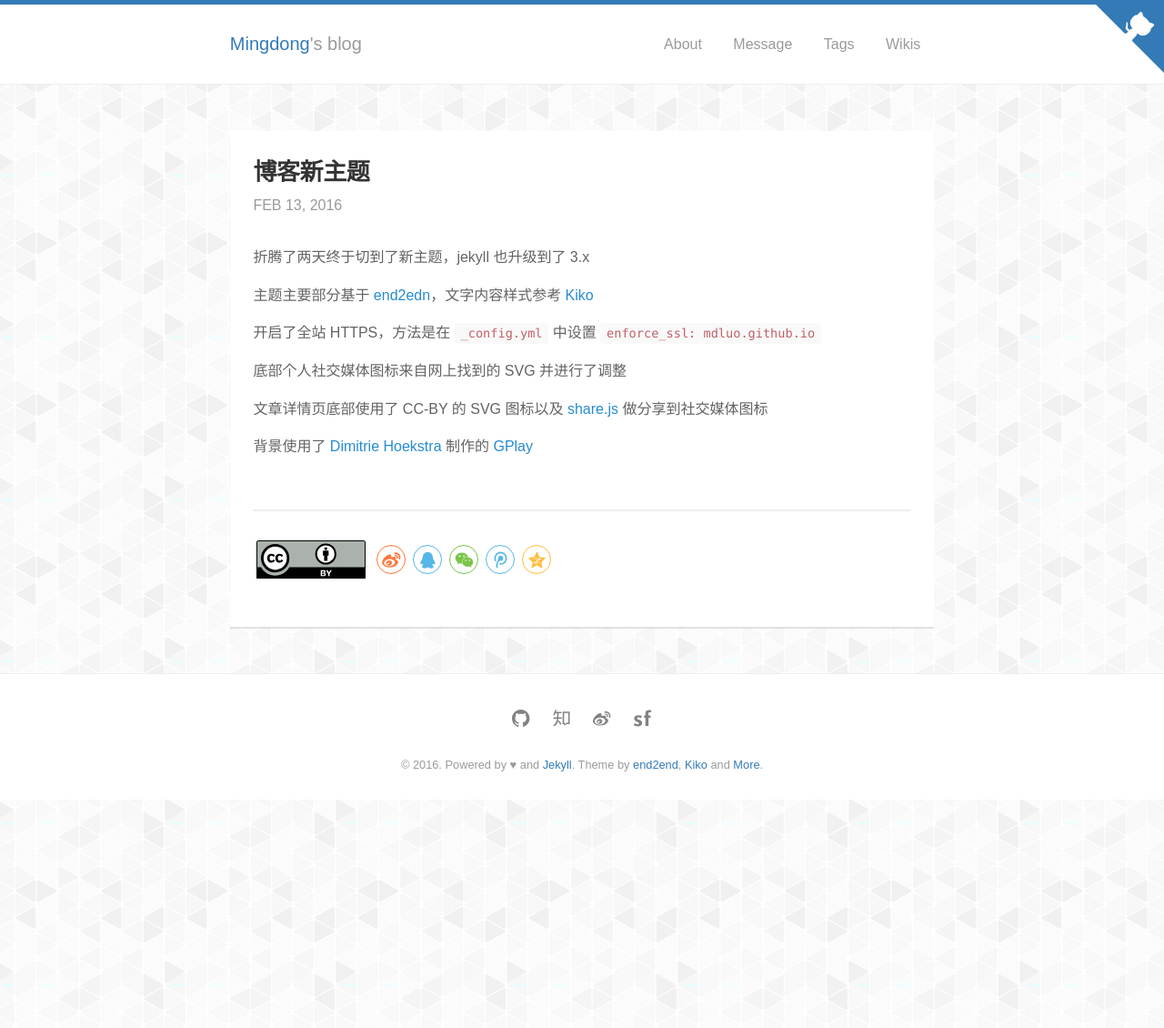
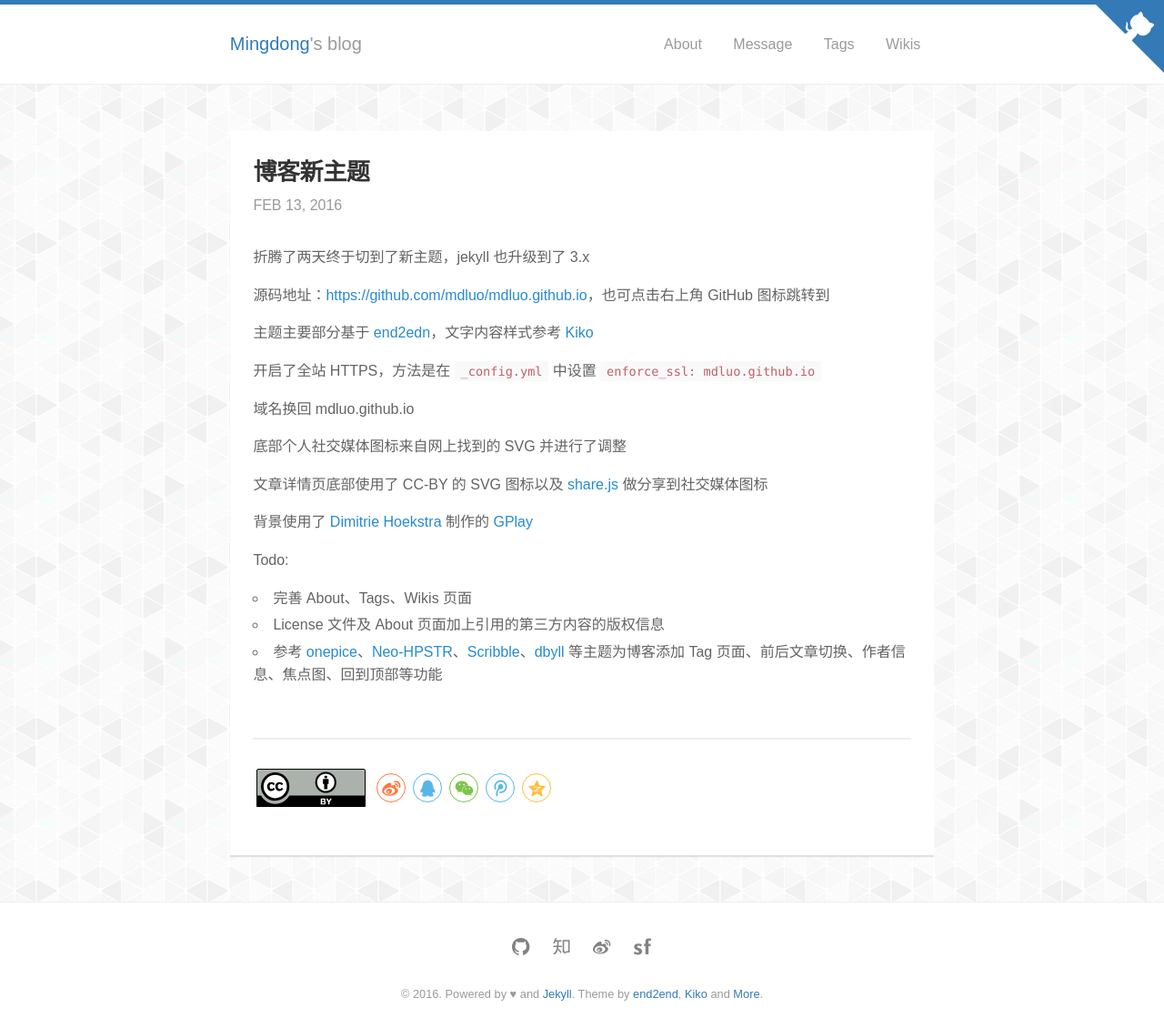
Before and after one commit to itfen/md, a Jekyll site: the page built from _posts/2016-02-13-new-blog-theme-applied.md, in a window 1280 px wide. Shown: the whole page at 91% size. Built offline with Jekyll 4.4.1, drawn with Linux system fonts in a browser that asks for light colours; nearby versions of some CDN libraries; comment, search, counter and statistics services are not loaded; before the commit the page ends 900 px from its top, so only the background shows below that.

Commit message:
Update Post

```diff
--- a/_posts/2016-02-13-new-blog-theme-applied.md
+++ b/_posts/2016-02-13-new-blog-theme-applied.md
@@ -8,12 +8,22 @@ share: true
 
 折腾了两天终于切到了新主题，jekyll 也升级到了 3.x
 
+源码地址：[https://github.com/mdluo/mdluo.github.io](https://github.com/mdluo/mdluo.github.io)，也可点击右上角 GitHub 图标跳转到
+
 主题主要部分基于 [end2edn](https://github.com/nandomoreirame/end2end)，文字内容样式参考 [Kiko](https://github.com/gfjaru/Kiko)
 
 开启了全站 HTTPS，方法是在 `_config.yml` 中设置 `enforce_ssl: mdluo.github.io`
+
+域名换回 mdluo.github.io
 
 底部个人社交媒体图标来自网上找到的 SVG 并进行了调整
 
 文章详情页底部使用了 CC-BY 的 SVG 图标以及 [share.js](http://overtrue.me/share.js/) 做分享到社交媒体图标
 
 背景使用了 [Dimitrie Hoekstra](http://dhesign.com/) 制作的 [GPlay](http://subtlepatterns.com/gplay/)
+
+Todo:
+
+- 完善 About、Tags、Wikis 页面
+- License 文件及 About 页面加上引用的第三方内容的版权信息
+- 参考 [onepice](https://github.com/guovz/onepice)、[Neo-HPSTR](https://github.com/aron-bordin/neo-hpstr-jekyll-theme)、[Scribble](https://github.com/muan/scribble)、[dbyll](https://github.com/dbtek/dbyll) 等主题为博客添加 Tag 页面、前后文章切换、作者信息、焦点图、回到顶部等功能
```
